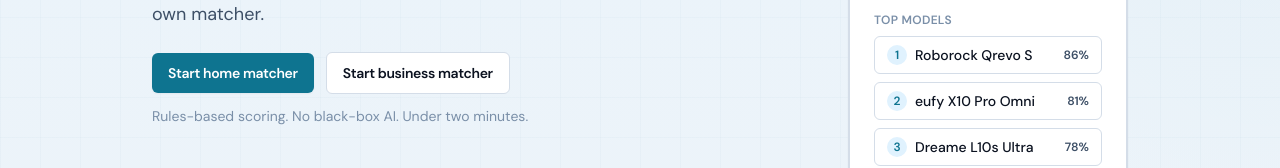
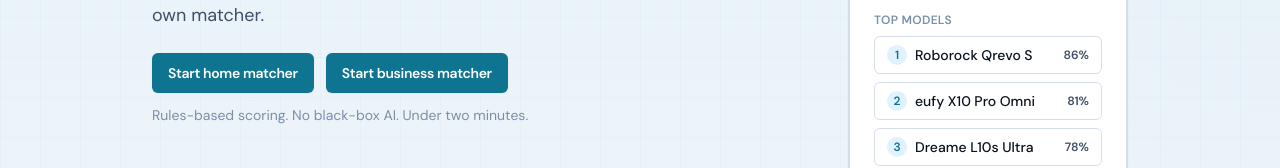
Before and after one commit to BeGood2Me/Pick-The-Robot, a Next.js app: page / in a window 1280 px wide. Shown: the part 383-551 px from the top of the page. Built offline with nearby package versions, Linux system fonts and the light colour scheme; no server answers; the database is empty.

Commit message:
Use primary style for both homepage track CTAs.

```diff
--- a/src/components/home/HomeHero.tsx
+++ b/src/components/home/HomeHero.tsx
@@ -24,7 +24,7 @@
               <ButtonLink
                 key={track.id}
                 href={track.href}
-                variant={track.id === 'home' ? 'primary' : 'secondary'}
+                variant="primary"
                 className="text-base"
               >
                 {track.cta}
```
